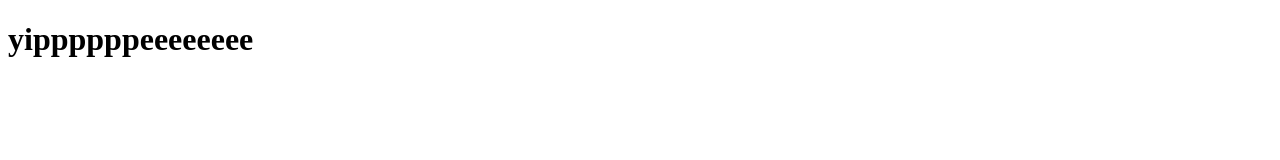
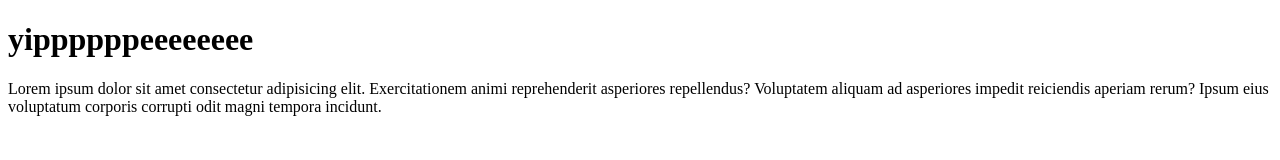
Before and after one commit to cgpv-NaultRobin/dw-test, a plain HTML site: page index.html in a window 1280 px wide. Drawn offline with Linux system fonts and the light colour scheme.

Commit message:
Second Commit

```diff
--- a/index.html
+++ b/index.html
@@ -8,6 +8,12 @@
     <link rel="stylesheet" href="">
 </head>
 <body>
+
+
     <h1>yippppppeeeeeeee</h1>
+
+    <p>Lorem ipsum dolor sit amet consectetur adipisicing elit. Exercitationem animi reprehenderit asperiores repellendus? Voluptatem aliquam ad asperiores impedit reiciendis aperiam rerum? Ipsum eius voluptatum corporis corrupti odit magni tempora incidunt.</p>
+
+
 </body>
 </html>
```
